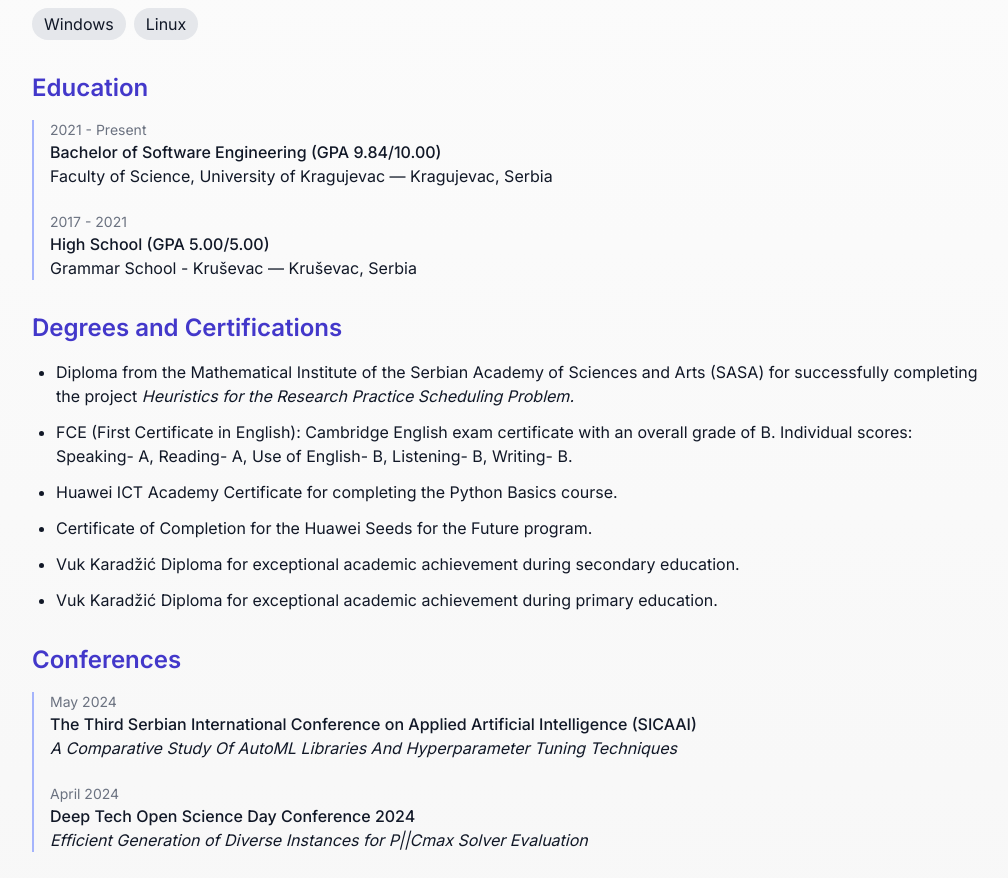
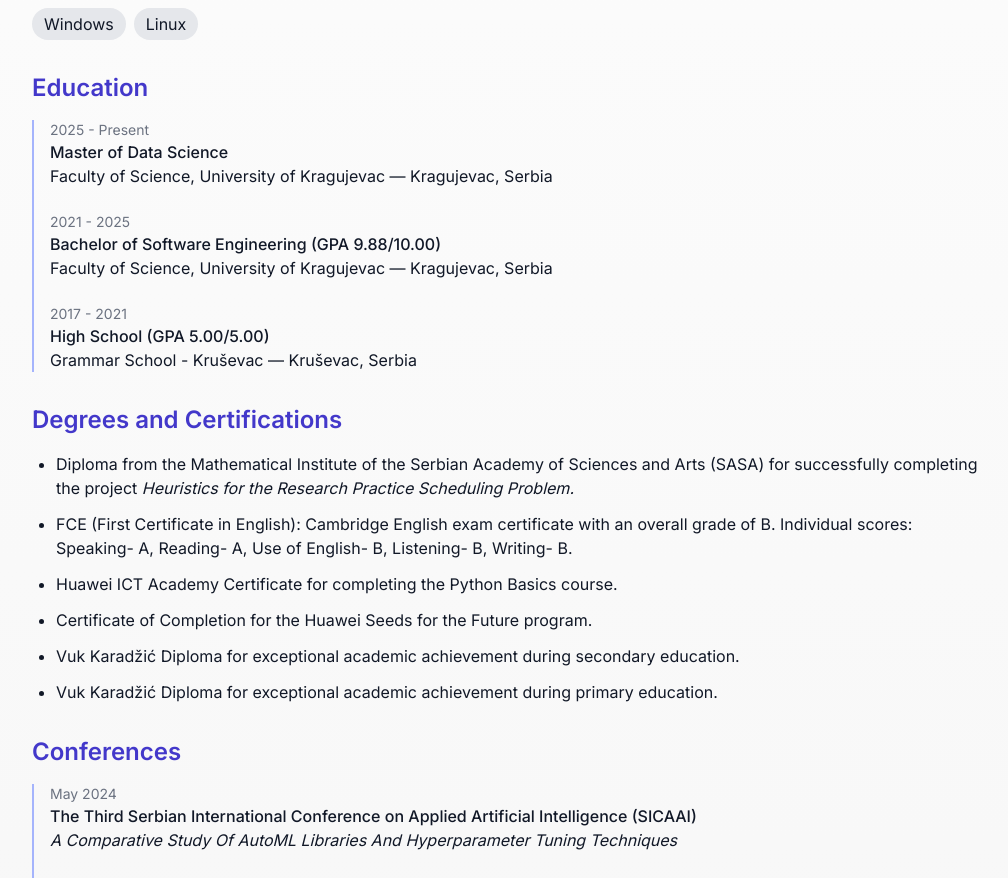
Before and after one commit to Drashko73/drashko73.github.io, a Next.js app: page /about in a window 1280 px wide. Shown: the part 1088-1966 px from the top of the page, without its empty margins (128-1136 px from the left). Built offline with nearby package versions, Linux system fonts and the light colour scheme.

Commit message:
Update education section in About page to reflect current studies and achievements

```diff
--- a/src/app/about/page.tsx
+++ b/src/app/about/page.tsx
@@ -113,8 +113,13 @@ export default function AboutPage() {
 
         <div className="border-l-2 border-primary-300 pl-4 space-y-6">
           <div>
-            <div className="text-sm text-gray-500 dark:text-gray-400">2021 - Present</div>
-            <h3 className="font-medium">Bachelor of Software Engineering (GPA 9.84/10.00)</h3>
+            <div className="text-sm text-gray-500 dark:text-gray-400">2025 - Present</div>
+            <h3 className="font-medium">Master of Data Science</h3>
+            <div>Faculty of Science, University of Kragujevac — Kragujevac, Serbia</div>
+          </div>
+          <div>
+            <div className="text-sm text-gray-500 dark:text-gray-400">2021 - 2025</div>
+            <h3 className="font-medium">Bachelor of Software Engineering (GPA 9.88/10.00)</h3>
             <div>Faculty of Science, University of Kragujevac — Kragujevac, Serbia</div>
           </div>
           <div>
```
